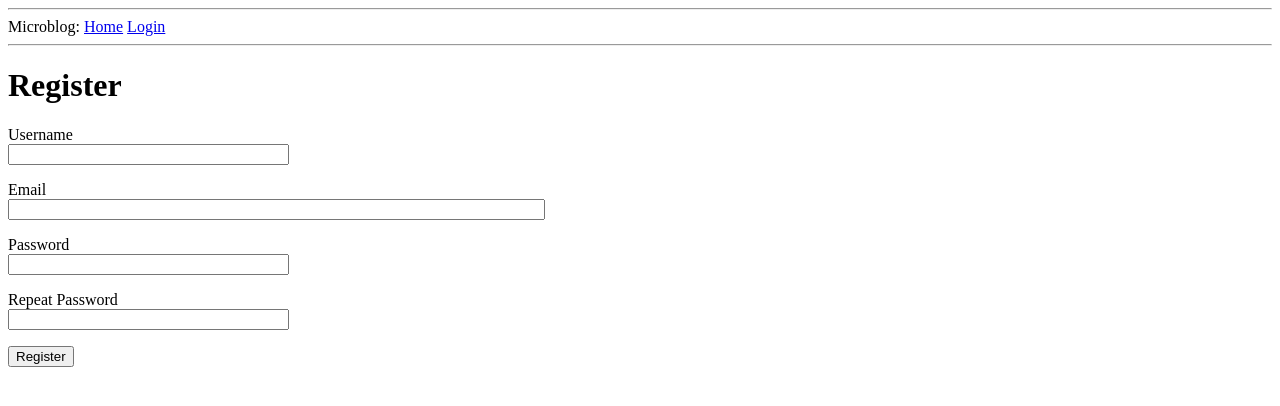
After one commit to vish0000/web_prog_1, a Flask app: template microblog/app/templates/register.html in a window 1280 px wide. The commit adds this page. Shown: the top 406 px of the page. Run offline with Flask 2, Linux system fonts and the light colour scheme; the template is opened without the code that fills it: values that come from a table or form of the project are taken from there, others are empty.

Commit message:
sign up form

```diff
--- a/microblog/app/forms.py
+++ b/microblog/app/forms.py
@@ -1,9 +1,27 @@
 from flask_wtf import FlaskForm
 from wtforms import StringField, PasswordField, BooleanField, SubmitField
-from wtforms.validators import DataRequired
-
+from wtforms.validators import ValidationError, DataRequired, Email, EqualTo
+from app.models import User
 class LoginForm(FlaskForm):
     username = StringField('Username', validators=[DataRequired()])
     password = PasswordField('Password', validators=[DataRequired()])
     remember_me = BooleanField('Remember Me')
     submit = SubmitField('Sign In')
+
+class RegistrationForm(FlaskForm):
+    username = StringField('Username', validators=[DataRequired()])
+    email = StringField('Email', validators=[DataRequired(), Email()])
+    password = PasswordField('Password', validators=[DataRequired()])
+    password2 = PasswordField(
+        'Repeat Password', validators=[DataRequired(), EqualTo('password')])
+    submit = SubmitField('Register')
+
+    def validate_username(self, username):
+        user = User.query.filter_by(username=username.data).first()
+        if user is not None:
+            raise ValidationError('Please use a different username.')
+
+    def validate_email(self, email):
+        user = User.query.filter_by(email=email.data).first()
+        if user is not None:
+            raise ValidationError('Please use a different email address.')
--- a/microblog/app/routes.py
+++ b/microblog/app/routes.py
@@ -5,6 +5,10 @@ from flask_login import current_user, login_user
 from app.models import User
 from flask_login import logout_user
 from flask_login import login_required
+from flask import request
+from werkzeug.urls import url_parse
+from app.forms import RegistrationForm
+from app import db
 
 @app.route('/')
 @app.route('/index')
@@ -21,7 +25,7 @@ def index():
             'body': 'The Avengers movie was so cool!'
         }
     ]
-    return render_template('index.html', title='Home', user=user, posts=posts)
+    return render_template("index.html", title='Home Page', posts=posts)
 
 
 @app.route('/login', methods=['GET', 'POST'])
@@ -35,10 +39,27 @@ def login():
             flash('Invalid username or password')
             return redirect(url_for('login'))
         login_user(user, remember=form.remember_me.data)
-        return redirect(url_for('index'))
+        next_page = request.args.get('next')
+        if not next_page or url_parse(next_page).netloc != '':
+            next_page = url_for('index')
+        return redirect(next_page)
     return render_template('login.html', title='Sign In', form=form)
 
-    @app.route('/logout')
+@app.route('/logout')
 def logout():
     logout_user()
     return redirect(url_for('index'))
+
+@app.route('/register', methods=['GET', 'POST'])
+def register():
+    if current_user.is_authenticated:
+        return redirect(url_for('index'))
+    form = RegistrationForm()
+    if form.validate_on_submit():
+        user = User(username=form.username.data, email=form.email.data)
+        user.set_password(form.password.data)
+        db.session.add(user)
+        db.session.commit()
+        flash('Congratulations, you are now a registered user!')
+        return redirect(url_for('login'))
+    return render_template('register.html', title='Register', form=form)
--- a/microblog/app/templates/index.html
+++ b/microblog/app/templates/index.html
@@ -1,7 +1,7 @@
 {% extends "base.html" %}
 
 {% block content %}
-    <h1>Hi, {{ user.username }}!</h1>
+    <h1>Hi, {{ current_user.username }}!</h1>
     {% for post in posts %}
     <div><p>{{ post.author.username }} says: <b>{{ post.body }}</b></p></div>
     {% endfor %}
--- a/microblog/app/templates/login.html
+++ b/microblog/app/templates/login.html
@@ -21,4 +21,5 @@
         <p>{{ form.remember_me() }} {{ form.remember_me.label }}</p>
         <p>{{ form.submit() }}</p>
     </form>
+    <p>New User? <a href="{{ url_for('register') }}">Click to Register!</a></p>
 {% endblock %}
--- /dev/null
+++ b/microblog/app/templates/register.html
@@ -0,0 +1,37 @@
+{% extends "base.html" %}
+
+{% block content %}
+    <h1>Register</h1>
+    <form action="" method="post">
+        {{ form.hidden_tag() }}
+        <p>
+            {{ form.username.label }}<br>
+            {{ form.username(size=32) }}<br>
+            {% for error in form.username.errors %}
+            <span style="color: red;">[{{ error }}]</span>
+            {% endfor %}
+        </p>
+        <p>
+            {{ form.email.label }}<br>
+            {{ form.email(size=64) }}<br>
+            {% for error in form.email.errors %}
+            <span style="color: red;">[{{ error }}]</span>
+            {% endfor %}
+        </p>
+        <p>
+            {{ form.password.label }}<br>
+            {{ form.password(size=32) }}<br>
+            {% for error in form.password.errors %}
+            <span style="color: red;">[{{ error }}]</span>
+            {% endfor %}
+        </p>
+        <p>
+            {{ form.password2.label }}<br>
+            {{ form.password2(size=32) }}<br>
+            {% for error in form.password2.errors %}
+            <span style="color: red;">[{{ error }}]</span>
+            {% endfor %}
+        </p>
+        <p>{{ form.submit() }}</p>
+    </form>
+{% endblock %}
```
Also changed, not shown: microblog/app/models.py (+6 -6 lines), microblog/app.db.
